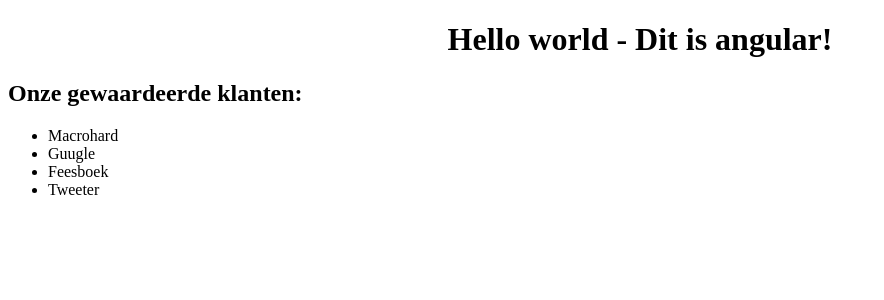
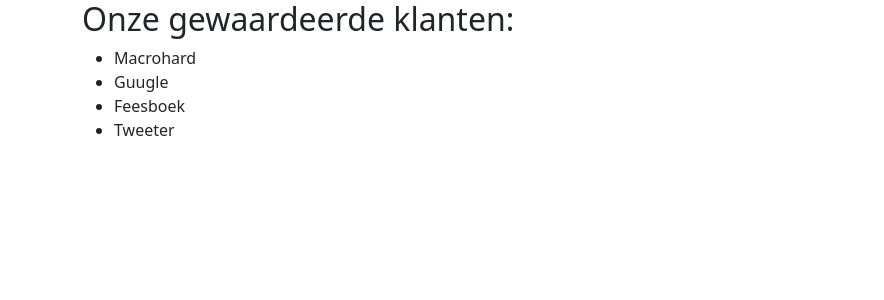
Before and after one commit to Jesper-LI/cursus-app, an Angular app: page / in a window 1280 px wide. Shown: the top 300 px of the page, without its empty margins (0-884 px from the left). Built offline with nearby package versions, Linux system fonts and the light colour scheme.

Commit message:
Chapter 2 end

```diff
--- a/angular.json
+++ b/angular.json
@@ -23,6 +23,7 @@
               "src/assets"
             ],
             "styles": [
+              "node_modules/bootstrap/dist/css/bootstrap.min.css",
               "src/styles.css"
             ],
             "scripts": []
--- a/package.json
+++ b/package.json
@@ -18,6 +18,9 @@
     "@angular/platform-browser": "^14.2.0",
     "@angular/platform-browser-dynamic": "^14.2.0",
     "@angular/router": "^14.2.0",
+    "@ng-bootstrap/ng-bootstrap": "^13.1.0",
+    "@popperjs/core": "^2.10.2",
+    "bootstrap": "^5.2.0",
     "rxjs": "~7.5.0",
     "tslib": "^2.3.0",
     "zone.js": "~0.11.4"
@@ -26,6 +29,7 @@
     "@angular-devkit/build-angular": "^14.2.9",
     "@angular/cli": "~14.2.9",
     "@angular/compiler-cli": "^14.2.0",
+    "@angular/localize": "^14.2.0",
     "@types/jasmine": "~4.0.0",
     "jasmine-core": "~4.3.0",
     "karma": "~6.4.0",
--- a/src/app/app.component.html
+++ b/src/app/app.component.html
@@ -1,6 +1,7 @@
-<div style= "text-align: center;">
-<h1>Hello world - Dit is angular!</h1>
+<div class="container">
+  <div class="row">
+    <div class="col-8-md">
+      <app-customer></app-customer>
+    </div>
+  </div>
 </div>
-<div>
-  <app-customer></app-customer>
-</div>
--- a/src/app/app.module.ts
+++ b/src/app/app.module.ts
@@ -4,6 +4,7 @@
 import { AppRoutingModule } from './app-routing.module';
 import { AppComponent } from './app.component';
 import { CustomerComponent } from './customer/customer.component';
+import { NgbModule } from '@ng-bootstrap/ng-bootstrap';
 
 @NgModule({
   declarations: [
@@ -12,7 +13,8 @@
   ],
   imports: [
     BrowserModule,
-    AppRoutingModule
+    AppRoutingModule,
+    NgbModule
   ],
   providers: [],
   bootstrap: [AppComponent]
--- a/src/polyfills.ts
+++ b/src/polyfills.ts
@@ -1,3 +1,7 @@
+/***************************************************************************************************
+ * Load `$localize` onto the global scope - used if i18n tags appear in Angular templates.
+ */
+import '@angular/localize/init';
 /**
  * This file includes polyfills needed by Angular and is loaded before the app.
  * You can add your own extra polyfills to this file.
```
Also changed, not shown: 1 other file (tests, documents, lock files or other folders).
